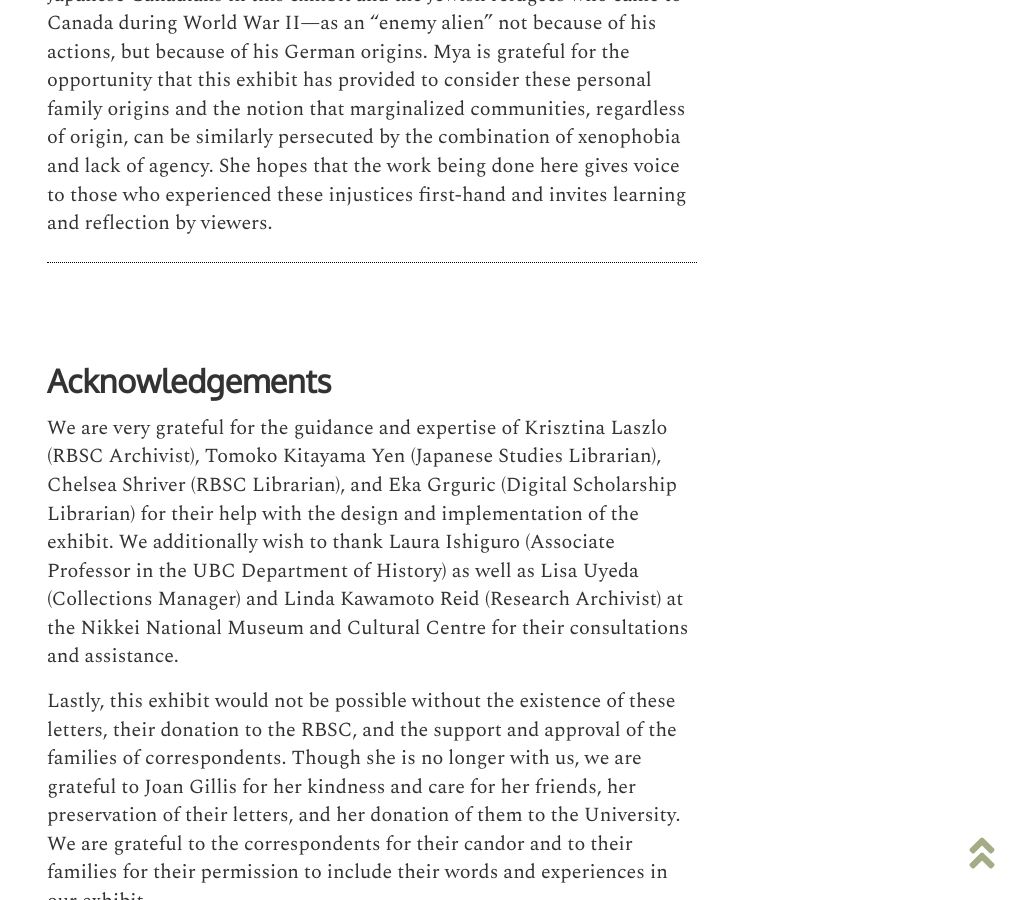
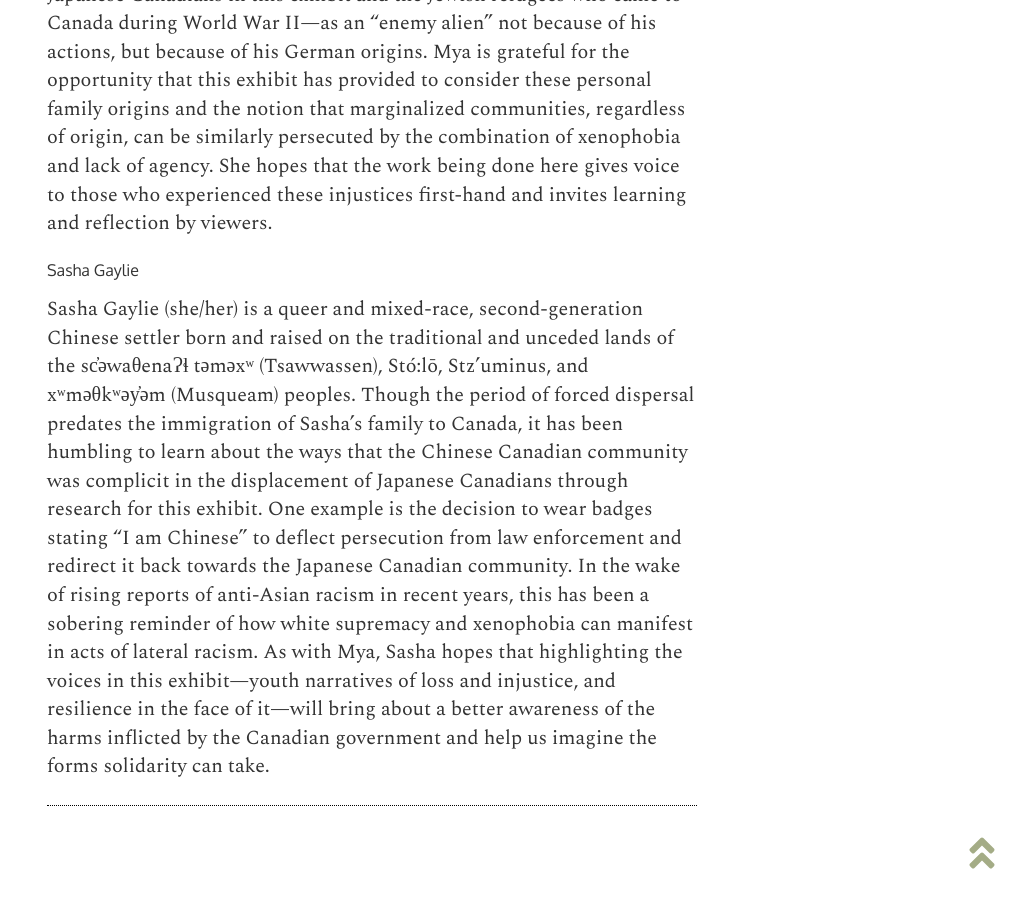
Before and after one commit to ubc-library-rbsc/gillis-2021, a Jekyll site: the page built from pages/about.md, in a window 1280 px wide and 900 px high, scrolled down 3648 px. Shown: the whole window, without its empty margins (268-1280 px from the left). Built offline with Jekyll 4.4.1, drawn with Linux system fonts in a browser that asks for light colours.

Commit message:
Update about.md

```diff
--- a/pages/about.md
+++ b/pages/about.md
@@ -49,7 +49,9 @@ We wish to acknowledge that these letters are incredibly valuable in that they e
 
 <h6>Mya Ballin</h6>
 Mya is a Chinese settler who was adopted from China and brought to Turtle Island as the daughter of a single German-Jewish American mother shortly after her birth. She grew up on the unceded territories of the Tamyen and Ramaytush Ohlone peoples, surrounded by stories at the borders of internment and concentration camps. Her grandparents both came to Turtle Island to escape the horrors of Nazi Germany, never being interned themselves, but haunted by the stories of family members who had been, many of whom were murdered. Mya’s maternal great-grandfather, during the course of his family’s escape from Germany, was briefly interned on the Isle of Man in the UK, labeled—not unlike the Japanese Canadians in this exhibit and the Jewish refugees who came to Canada during World War II—as an “enemy alien” not because of his actions, but because of his German origins. Mya is grateful for the opportunity that this exhibit has provided to consider these personal family origins and the notion that marginalized communities, regardless of origin, can be similarly persecuted by the combination of xenophobia and lack of agency. She hopes that the work being done here gives voice to those who experienced these injustices first-hand and invites learning and reflection by viewers.
-
+<br>
+<h6>Sasha Gaylie</h6>
+Sasha Gaylie (she/her) is a queer and mixed-race, second-generation Chinese settler born and raised on the traditional and unceded lands of the sc̓əwaθenaɁɬ təməxʷ (Tsawwassen), Stó:lō, Stz’uminus, and xʷməθkʷəy̓əm (Musqueam) peoples. Though the period of forced dispersal predates the immigration of Sasha’s family to Canada, it has been humbling to learn about the ways that the Chinese Canadian community was complicit in the displacement of Japanese Canadians through research for this exhibit. One example is the decision to wear badges stating “I am Chinese” to deflect persecution from law enforcement and redirect it back towards the Japanese Canadian community. In the wake of rising reports of anti-Asian racism in recent years, this has been a sobering reminder of how white supremacy and xenophobia can manifest in acts of lateral racism. As with Mya, Sasha hopes that highlighting the voices in this exhibit—youth narratives of loss and injustice, and resilience in the face of it—will bring about a better awareness of the harms inflicted by the Canadian government and help us imagine the forms solidarity can take.
 
 ## Acknowledgements
 
```
